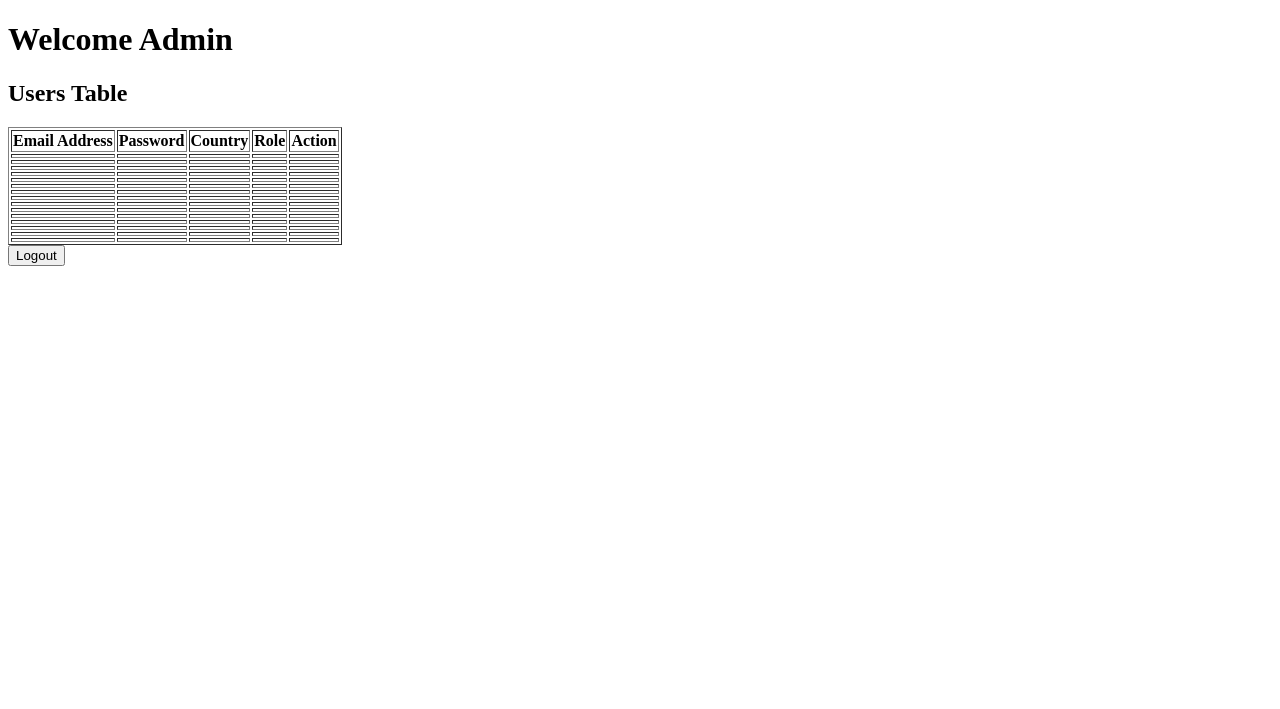
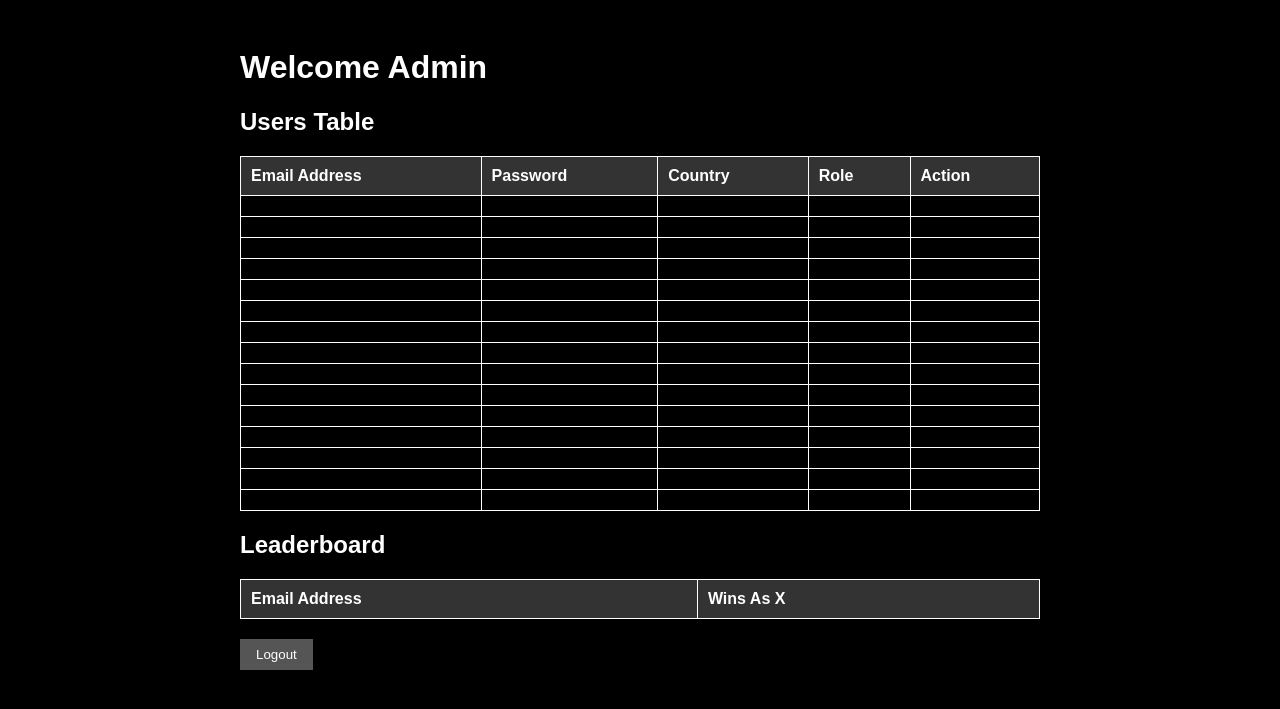
Before and after one commit to jasnphung/tic-tac-toe, a PHP site: page /admin_dashboard.php in a window 1280 px wide. Shown: the top 709 px of the page. Run offline with PHP 8.4, Linux system fonts and the light colour scheme; a user stored in the database is signed in; data comes from the database, SQL or seed files in the repository; data that the repository does not hold is empty; some libraries are stand-ins or nearby versions.

Commit message:
styled admin dashboard

```diff
--- /dev/null
+++ b/admin_dashboard.css
@@ -0,0 +1,44 @@
+body {
+    background-color: black;
+    color: white;
+    font-family: Arial, sans-serif;
+}
+
+.container {
+    max-width: 800px;
+    margin: 0 auto;
+    padding: 20px;
+}
+
+table {
+    width: 100%;
+    border-collapse: collapse;
+}
+
+table, th, td {
+    border: 1px solid white;
+}
+
+th, td {
+    padding: 10px;
+    text-align: left;
+}
+
+th {
+    background-color: #333;
+}
+
+button {
+    background-color: #555;
+    color: white;
+    border: none;
+    padding: 8px 16px;
+    cursor: pointer;
+}
+
+button:hover {
+    background-color: #777;
+}
+form.logout-form {
+    margin-top: 20px; /* Adjust the value as needed */
+}
--- a/admin_dashboard.php
+++ b/admin_dashboard.php
@@ -26,6 +26,10 @@ if (isset($_POST['delete_user'])) {
 $stmt = $pdo->query("SELECT * FROM Users");
 $users = $stmt->fetchAll(PDO::FETCH_ASSOC);
 
+// Fetch the leaderboard data from the database
+$stmt = $pdo->query("SELECT * FROM Leaderboard");
+$leaderboard = $stmt->fetchAll(PDO::FETCH_ASSOC);
+
 // Handle logout
 if (isset($_POST['logout'])) {
     session_unset();
@@ -40,7 +44,7 @@ if (isset($_POST['logout'])) {
 <head>
     <meta charset="UTF-8">
     <meta name="viewport" content="width=device-width, initial-scale=1.0">
-    <!-- <link href="style.css" rel="stylesheet" type="text/css"> -->
+    <link href="admin_dashboard.css" rel="stylesheet" type="text/css">
     <title>Admin Dashboard</title>
 </head>
 <body>
@@ -80,10 +84,31 @@ if (isset($_POST['logout'])) {
             </tbody>
         </table>
 
+         <!-- Leaderboard Table -->
+         <h2>Leaderboard</h2>
+        <table>
+            <thead>
+                <tr>
+                    <th>Email Address</th>
+                    <th>Wins As X</th>
+                </tr>
+            </thead>
+            <tbody>
+                <?php foreach ($leaderboard as $entry): ?>
+                    <tr>
+                        <td><?php echo htmlspecialchars($entry['emailaddress']); ?></td>
+                        <td><?php echo htmlspecialchars($entry['winsasx']); ?></td>
+                    </tr>
+                <?php endforeach; ?>
+            </tbody>
+        </table>
+
+
         <!-- Logout Form -->
-        <form method="post">
+        <form method="post" class="logout-form">
             <button type="submit" name="logout">Logout</button>
         </form>
+
     </div>
 </body>
 </html>
```
